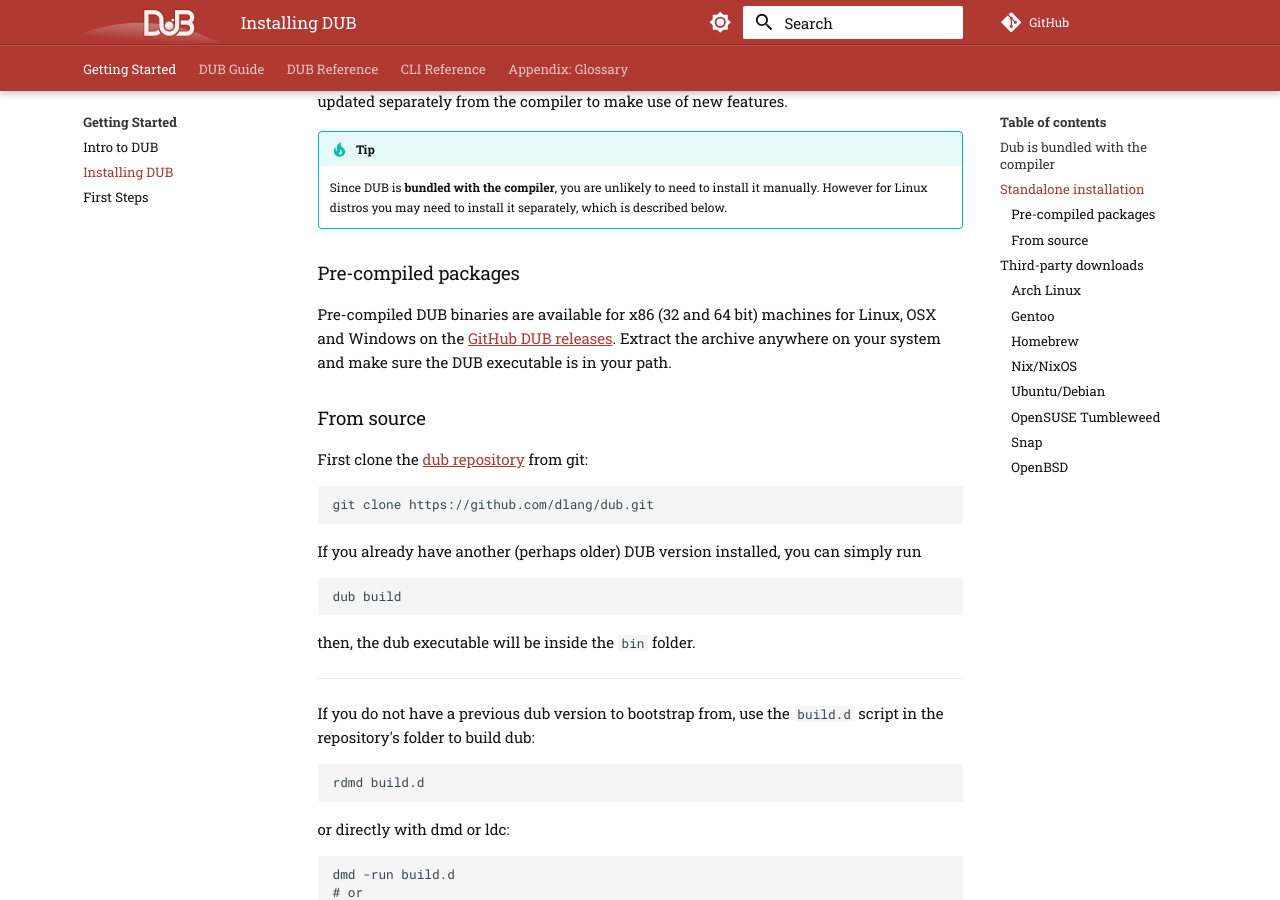
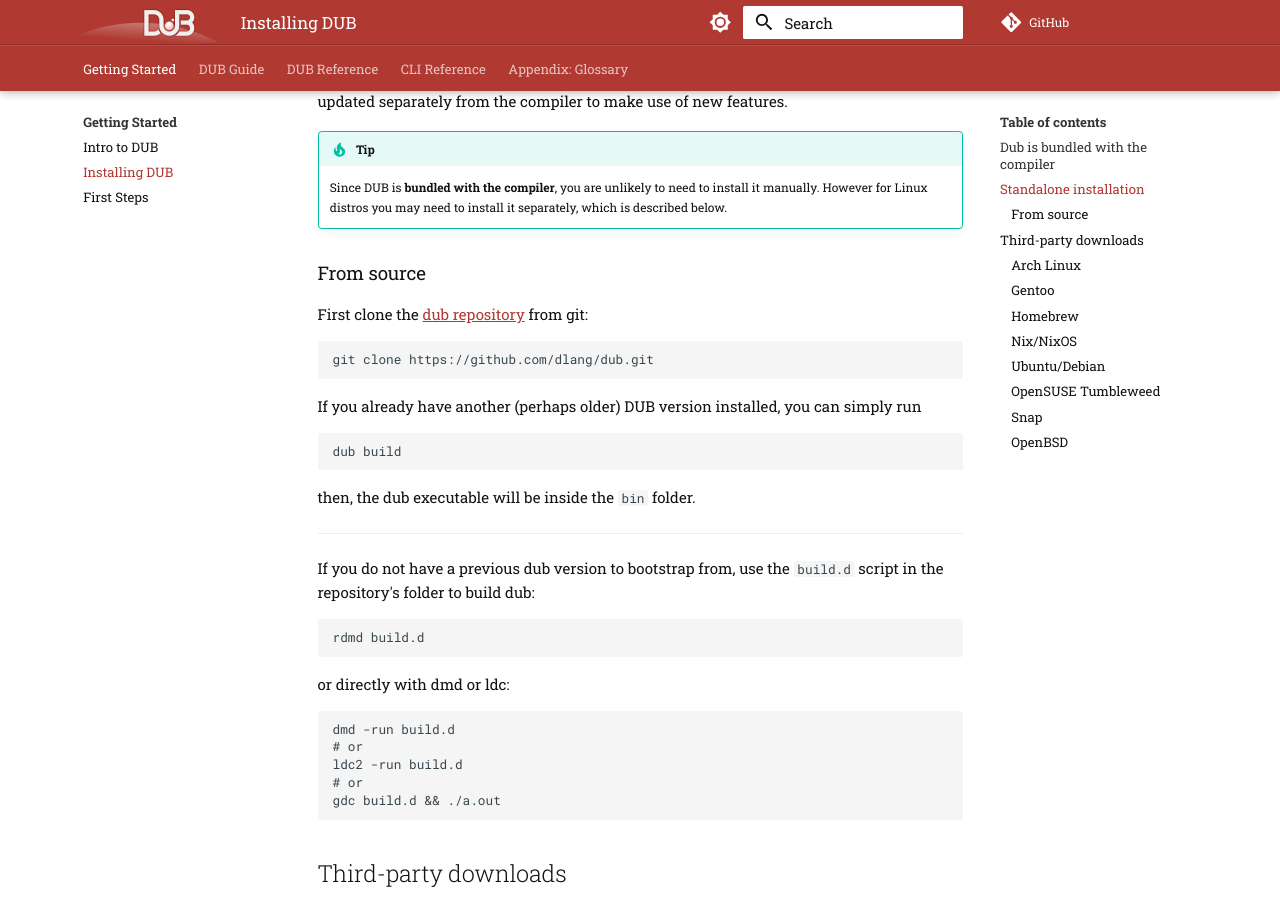
Before and after one commit to dlang/dub-docs, an MkDocs documentation site: the page built from docs/getting-started/install.md, in a window 1280 px wide and 900 px high, scrolled down 418 px. Built offline with MkDocs 1.6.1 and Material for MkDocs 9.7.7, drawn with Linux system fonts in a browser that asks for light colours; comment, search, counter and statistics services are not loaded.

Commit message:
remove "pre-compiled packages" from installation
we haven't had any precompiled binaries in years on the DUB repo

replaces / fix #77

```diff
--- a/docs/getting-started/install.md
+++ b/docs/getting-started/install.md
@@ -13,10 +13,6 @@
 !!! tip
 
     Since DUB is **bundled with the compiler**, you are unlikely to need to install it manually. However for Linux distros you may need to install it separately, which is described below.
-
-### Pre-compiled packages
-
-Pre-compiled DUB binaries are available for x86 (32 and 64 bit) machines for Linux, OSX and Windows on the [GitHub DUB releases](https://github.com/dlang/dub/releases). Extract the archive anywhere on your system and make sure the DUB executable is in your path.
 
 ### From source
 
```
